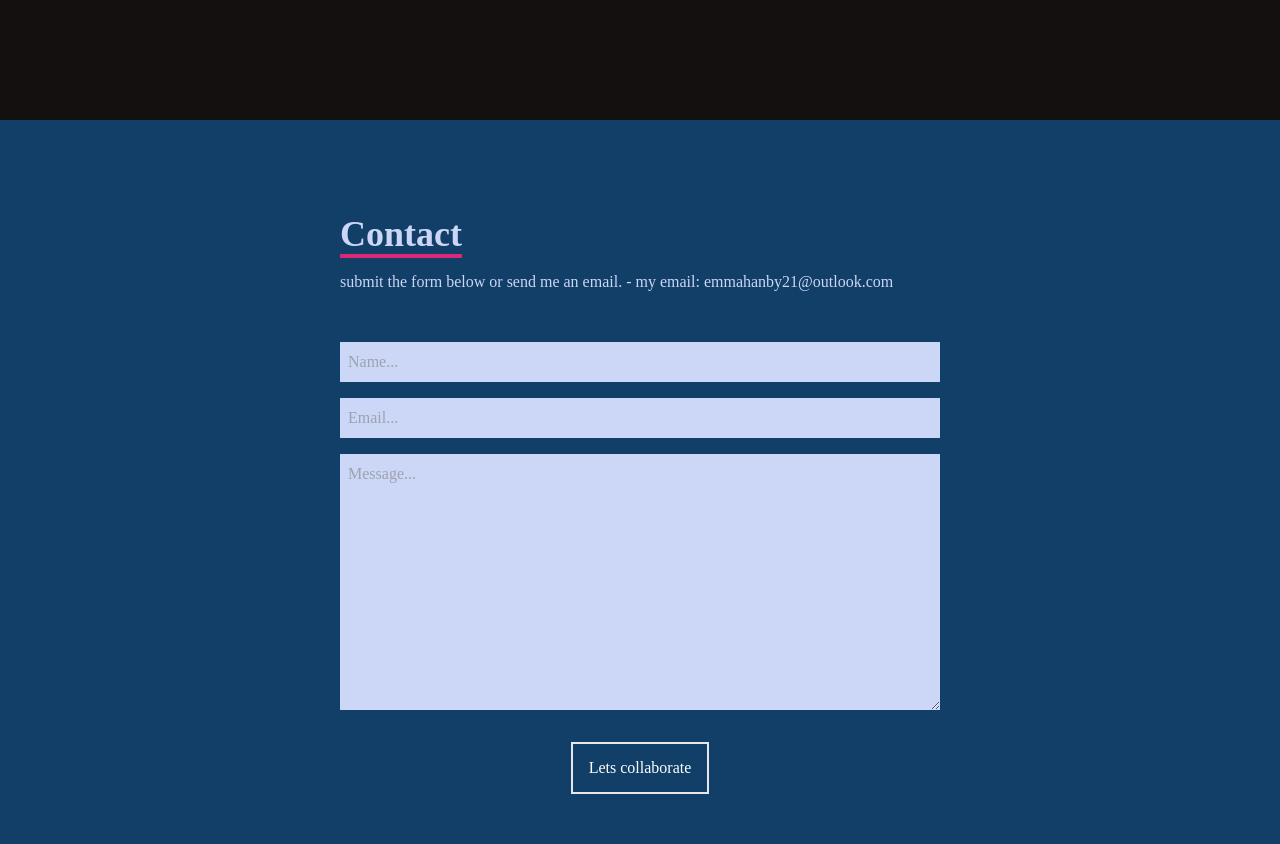
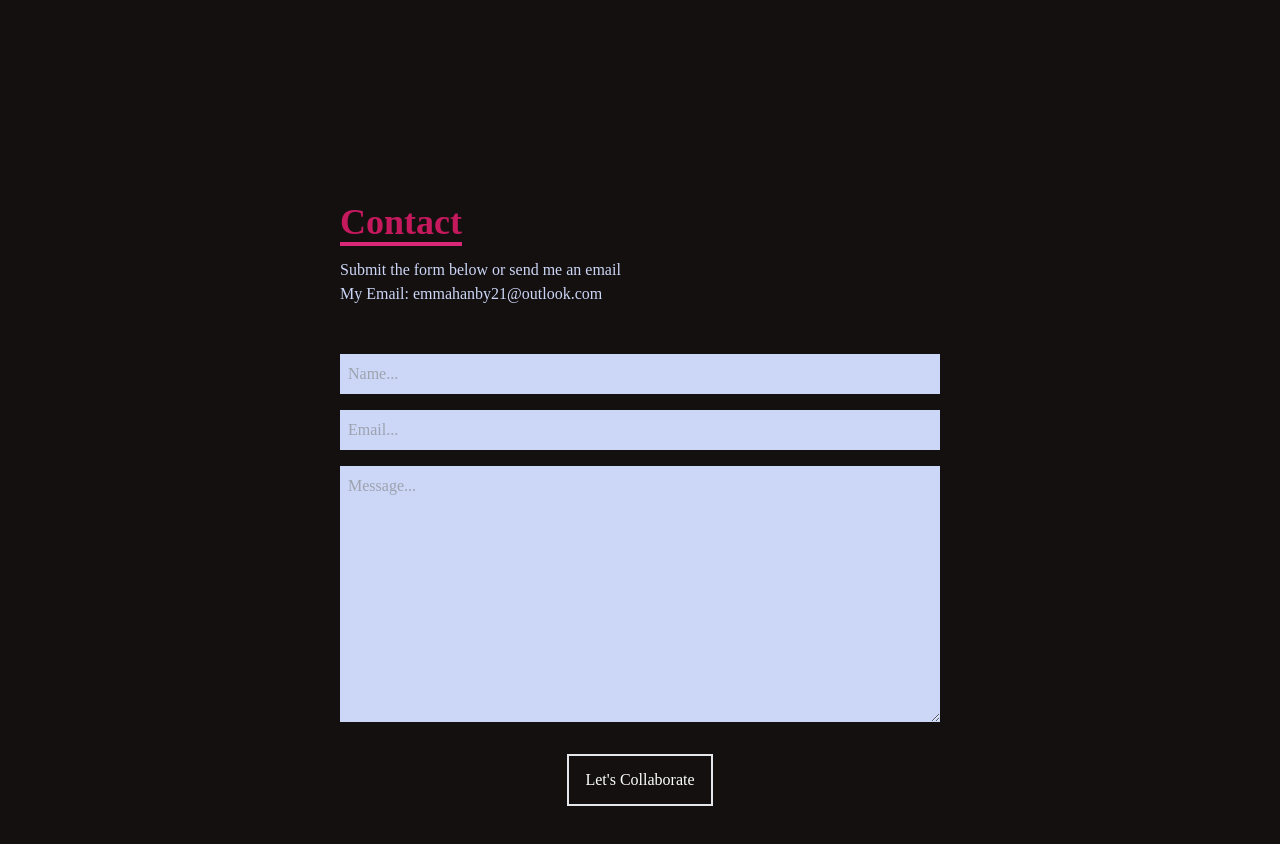
Before and after one commit to EmmaH88/react-portfolio, a React (Create React App) app: page / in a window 1280 px wide. Shown: the part 3080-3924 px from the top of the page. Built offline with nearby package versions, Linux system fonts and the light colour scheme.

Commit message:
changed colours and spelling/grammar added link to email in contact component

```diff
--- a/src/components/Contact.jsx
+++ b/src/components/Contact.jsx
@@ -4,7 +4,7 @@ const Contact = () => {
   return (
     <div
       name="contact"
-      className="w-full md:h-screen bg-[#113f67] text-[#ccd6f6] flex justify-center items-center p-4"
+      className="w-full md:h-screen bg-[#141010] text-[#ccd6f6] flex justify-center items-center p-4"
     >
       <form
         method="POST"
@@ -12,12 +12,19 @@ const Contact = () => {
         className="flex flex-col max-w-[600px] w-full"
       >
         <div className="pb-8">
-          <p className="text-4xl font-bold inline border-b-4 border-pink-600 text-grey-300">
+          <p className="text-4xl font-bold inline border-b-4 text-[#C4195D] border-pink-600 text-grey-300">
             Contact
           </p>
           <p className="text-grey-300 py-4">
-            submit the form below or send me an email. - my email:
-            emmahanby21@outlook.com
+            Submit the form below or send me an email <br /> My Email:
+            <a
+              href="mailto: emmahanby21@outlook.com"
+              target="_blank"
+              rel="noreferrer"
+            >
+              {" "}
+              emmahanby21@outlook.com
+            </a>
           </p>
         </div>
         <input
@@ -39,7 +46,7 @@ const Contact = () => {
           placeholder="Message..."
         ></textarea>
         <button className="text-white border-2 hover:bg-pink-600 hover:border-pink-600 px-4 py-3 my-8 mx-auto flex items-center  ">
-          Lets collaborate
+          Let's Collaborate
         </button>
       </form>
     </div>
```
